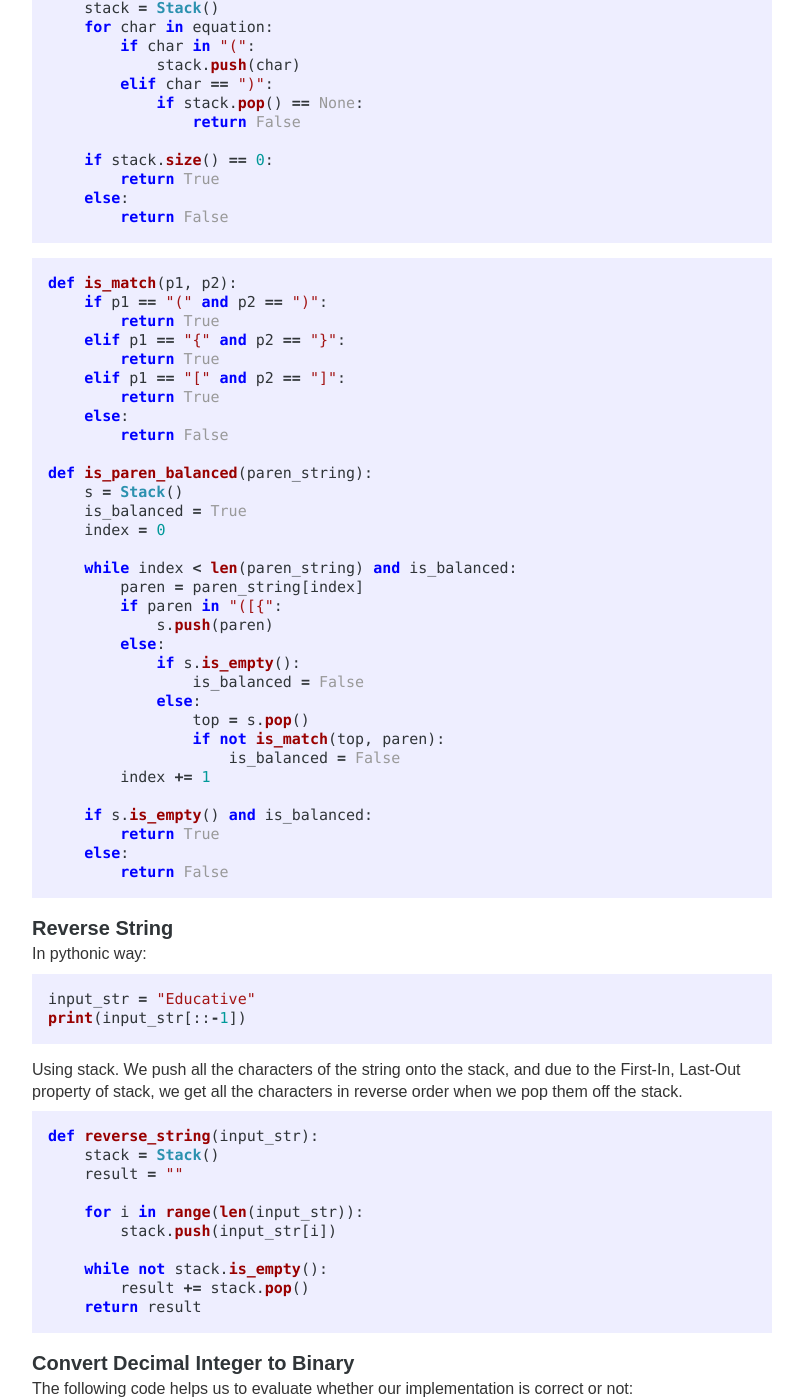
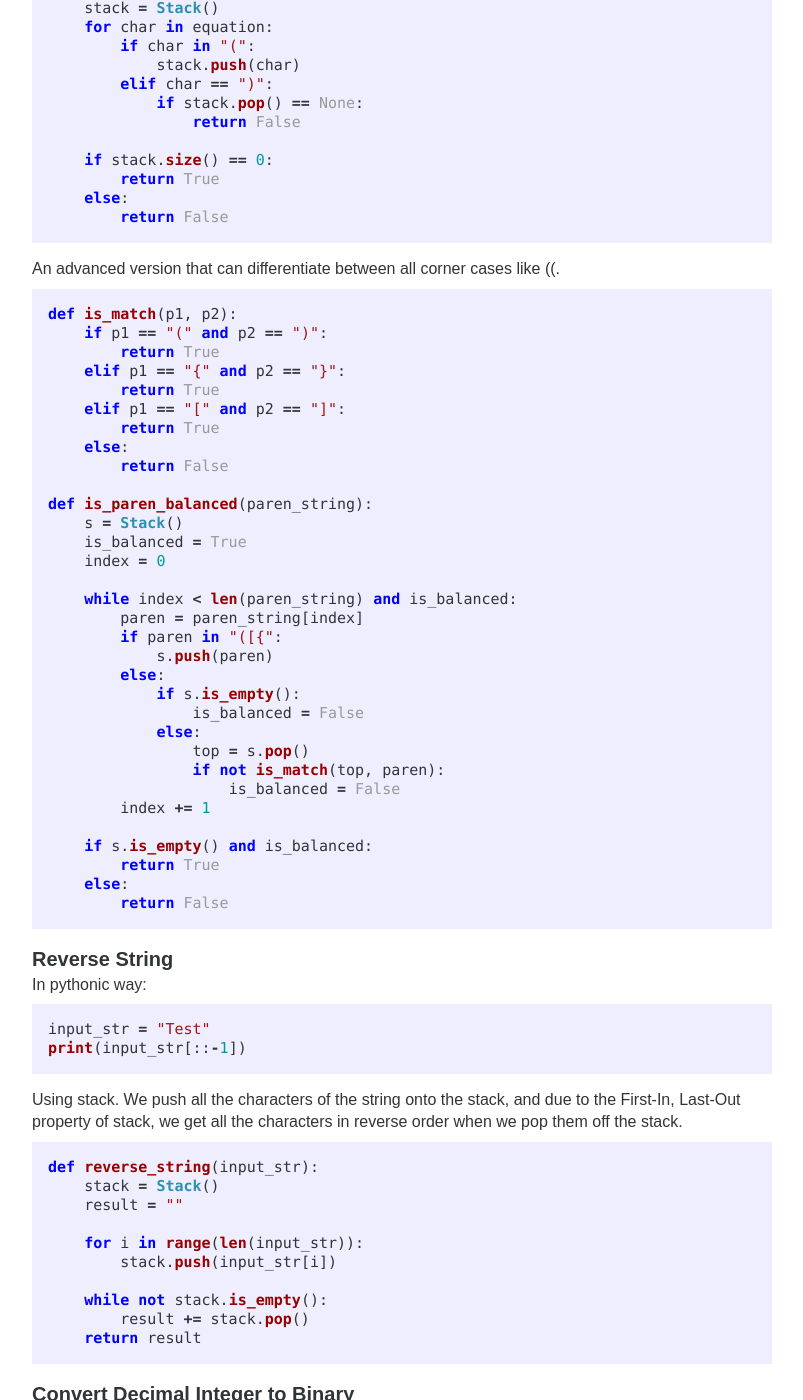
Before and after one commit to michal0janczyk/michaljanczyk.github.io, a Jekyll site: the page built from _posts/2021-01-06-stack.markdown, in a window 1280 px wide and 1400 px high, scrolled down 1805 px. Shown: the whole window, without its empty margins (238-1041 px from the left). Built offline with Jekyll 4.4.1, drawn with Linux system fonts in a browser that asks for light colours.

Commit message:
Update 2021-01-06-stack.markdown

````diff
--- a/_posts/2021-01-06-stack.markdown
+++ b/_posts/2021-01-06-stack.markdown
@@ -145,7 +145,7 @@ def equation_checker(equation):
     else:
         return False
 ```
-
+An advanced version that can differentiate between all corner cases like ((.
 ```python
 def is_match(p1, p2):
     if p1 == "(" and p2 == ")":
@@ -186,7 +186,7 @@ def is_paren_balanced(paren_string):
 In pythonic way:
 
 ```python
-input_str = "Educative"
+input_str = "Test"
 print(input_str[::-1])
 ```
 
````
